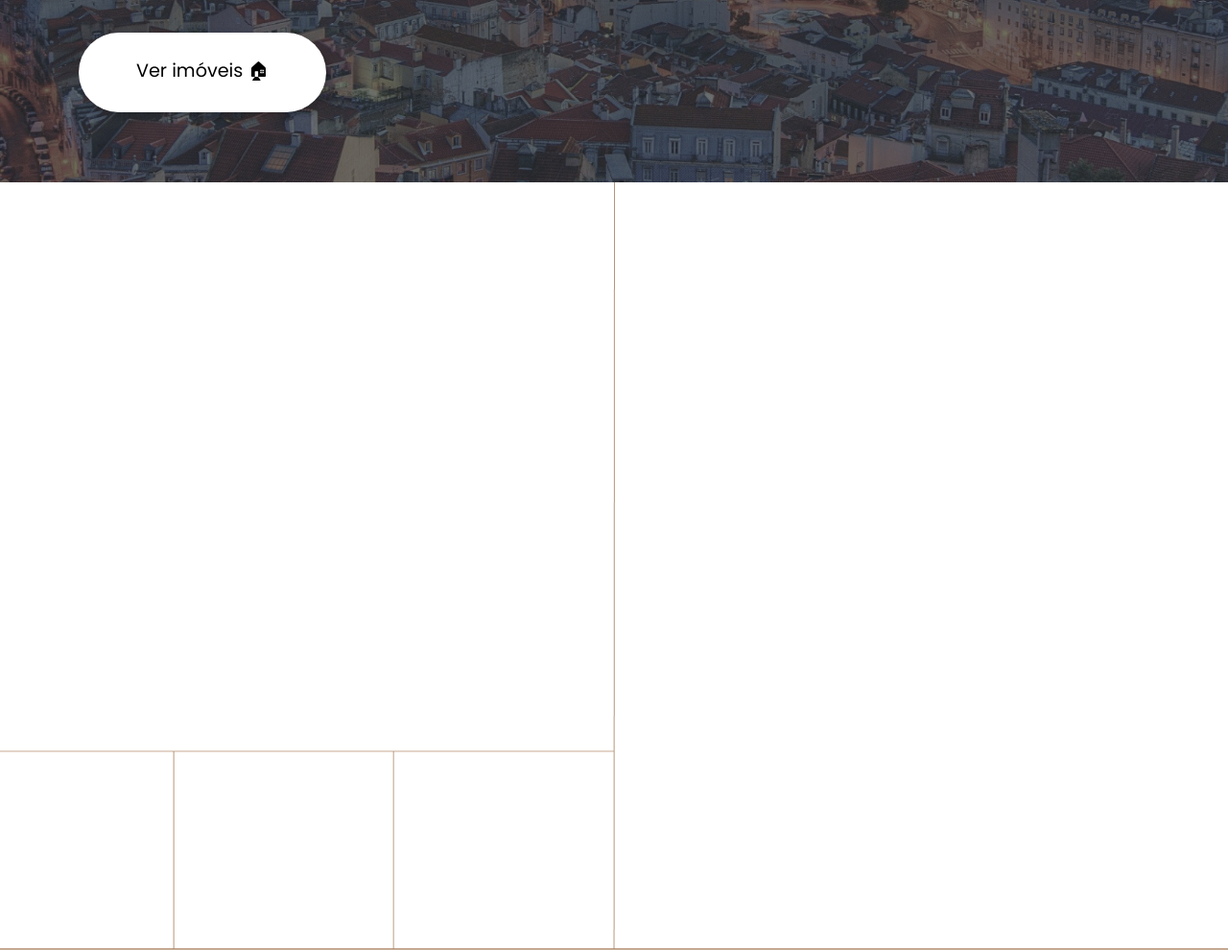
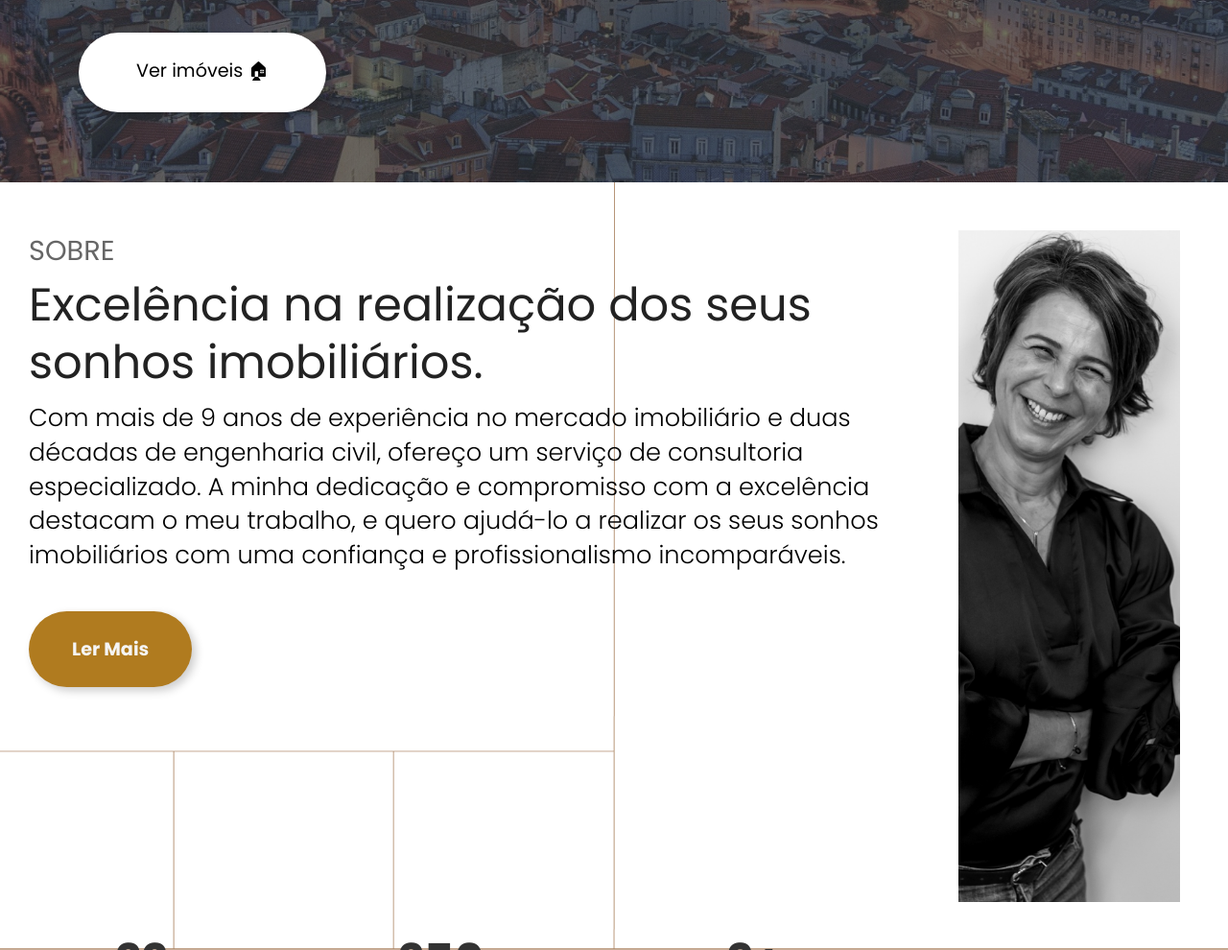
Before and after one commit to TiagoLealPalma/Site-Magda, a Django app: page / in a window 1280 px wide. Shown: the part 610-1600 px from the top of the page at 96% size. Run offline with Django 5.2, Linux system fonts and the light colour scheme.

Commit message:
13/08(2)

```diff
--- a/SiteMagda/static/scripts/landingpage.js
+++ b/SiteMagda/static/scripts/landingpage.js
@@ -1,16 +1,26 @@
 const headerSVG = document.getElementById('rectangle');
 
 window.addEventListener('scroll', () => {
-const scrollPosition = document.documentElement.scrollTop;
-const opacity = Math.max(0, Math.min(1, (scrollPosition/800))).toString()
-console.log(scrollPosition);
 
+    /* Fade Header Bar */
+    const scrollPosition = document.documentElement.scrollTop;
+    const opacity = Math.max(0, Math.min(1, (scrollPosition/800))).toString()
+    console.log(scrollPosition);
 
     if (scrollPosition > 800 ){
         headerSVG.style.opacity = '1';
-
     }else{
         headerSVG.style.opacity = opacity;
     }
 
+    /* Fade in elements */
+    const elements = document.querySelectorAll('.hidden');
+    elements.forEach(element => {
+        const position = element.getBoundingClientRect();
+        if (position.top < window.innerHeight && position.bottom >= 0) {
+            element.classList.add('visible');
+        } else {
+            element.classList.remove('visible');
+        }
+    });
 });
--- a/SiteMagda/static/styles.css
+++ b/SiteMagda/static/styles.css
@@ -158,18 +158,125 @@ body, html {
     }
 }
 
+
 .about-section {
     background-image: url('/static/landingpage/GoldenStructure.png'); /* Replace with your image path */
     background-size: cover; /* Ensure the image covers the entire section */
     background-position: center center; /* Center the background image */
     background-repeat: no-repeat; /* Prevent the image from repeating */
     height: 100vh; /* Full viewport height */
-    display: flex;
-    justify-content: center; /* Center content horizontally */
-    align-items: center; /* Center content vertically */
-    text-align: left;
-    padding: 20px;
     box-sizing: border-box; /* Ensure padding is included in height calculation */
     overflow: hidden; /* Hide any overflow issues */
     position: relative; /* Allows stacking with z-index if needed */
-    z-index: 0; /* Ensure it's below other content if needed */
+    display: flex;
+    flex-direction: row;
+}
+
+
+.left{
+    flex: 6;
+    display: flex;
+    flex-direction: column;
+}
+
+.top-left{
+    flex: 5;
+
+}
+
+.top-left h2 {
+    color: #666;
+    font-size: 1.8rem;
+    text-transform: uppercase;
+    margin: 50px 0 5px 30px;
+    font-weight: normal;
+}
+
+.top-left h1 {
+    color: #222;
+    font-size: 3rem;
+    margin: 0 0 0 30px;
+    font-weight: normal;
+    line-height: 60px;
+}
+
+.top-left p {
+    font-size: 1.6rem;
+    line-height: 1.4;
+    margin: 10px 0 20px 30px;
+    font-weight: lighter;
+}
+
+.about-button {
+    background-color: #B07B1F; /* Gold color */
+    margin: 20px 0 50px 30px;
+    padding: 25px 45px;
+    cursor: pointer;
+    font-weight: bold;
+    font-size: 1.2rem;
+    color: whitesmoke;
+}
+
+.bottom-left {
+    flex: 1;
+    display: flex;
+    flex-direction: row;
+    width: 50%;
+
+
+}
+
+.info-box {
+    flex: 1;
+    text-align: center;
+    margin: 120px;
+    margin-top: 200px;
+
+}
+
+.info-number {
+    display: block;
+    font-size: 3rem;
+    color: #333;
+    font-weight: bold;
+}
+
+.info-text {
+    font-size: 14px;
+    color: #666;
+    margin-top: 5px;
+    text-transform: uppercase;
+}
+
+@media (max-width: 768px) {
+    .bottom-left {
+        flex-direction: column;
+    }
+
+    .info-box {
+        margin-bottom: 20px;
+    }
+}
+
+.right{
+    background-image: url('/static/landingpage/FotoMagda.png'); /* Replace with your image path */
+    background-size: cover; /* Ensure the image covers the entire section */
+    background-position: center center; /* Center the background image */
+    background-repeat: no-repeat; /* Prevent the image from repeating */
+    width: 50%;
+    margin: 50px 50px 50px 50px ;
+    box-sizing: border-box; /* Ensure padding is included in height calculation */
+    overflow: hidden; /* Hide any overflow issues */
+    flex: 5;
+}
+
+.hidden {
+    opacity: 0;
+    transform: translateY(20px);
+    transition: opacity 1s ease-out, transform 1s ease-out;
+}
+
+.visible {
+    opacity: 1;
+    transform: translateY(0);
+}
--- a/SiteMagda/templates/magda/home.html
+++ b/SiteMagda/templates/magda/home.html
@@ -12,7 +12,7 @@
 <body>
     <div class="headerContainer">
         <svg id="rectangle" width="1920" height="170" viewBox="0 0 1920 170" fill="none" xmlns="http://www.w3.org/2000/svg">
-            <rect width="1920" height="90" fill="#242424" fill-opacity="1"/>
+            <rect width="100vw" height="90" fill="#242424" fill-opacity="1"/>
         </svg>
         <object id= "logo" type="image/svg+xml" data="{% static 'landingpage/Magda Leal.svg' %}"></object>
         <div class= "page-selector">
@@ -31,8 +31,37 @@
         </div>
 
     </div>
-    <div class="about-section">
+    <div class="about-section" >
+        <div class="left">
+            <div class="top-left">
+                <h2 class="hidden">SOBRE</h2>
+                <h1 class="hidden">Excelência na realização dos seus sonhos imobiliários.</h1>
+                <p class="hidden">
+                Com mais de 9 anos de experiência no mercado imobiliário e duas décadas de engenharia civil,
+                ofereço um serviço de consultoria especializado. A minha dedicação e compromisso com a excelência
+                destacam o meu trabalho, e quero ajudá-lo a realizar os seus sonhos imobiliários com uma confiança e
+                profissionalismo incomparáveis.
+                </p>
+                <a href="#" class="about-button cta-button hidden">Ler Mais</a>
 
+                <div class="bottom-left">
+                    <div class="info-box hidden" >
+                        <span class="info-number">22</span>
+                        <span class="info-text">Imóveis em venda</span>
+                    </div>
+                    <div class="info-box hidden" >
+                        <span class="info-number">250</span>
+                        <span class="info-text">Imóveis vendidos</span>
+                    </div>
+                    <div class="info-box hidden" >
+                        <span class="info-number">9+</span>
+                        <span class="info-text">Anos de Experiência</span>
+                    </div>
+                </div>
+            </div>
+        </div>
+        <div class="right">
+        </div>
     </div>
 
     <script src="{% static 'scripts/landingpage.js' %}"></script>
```
